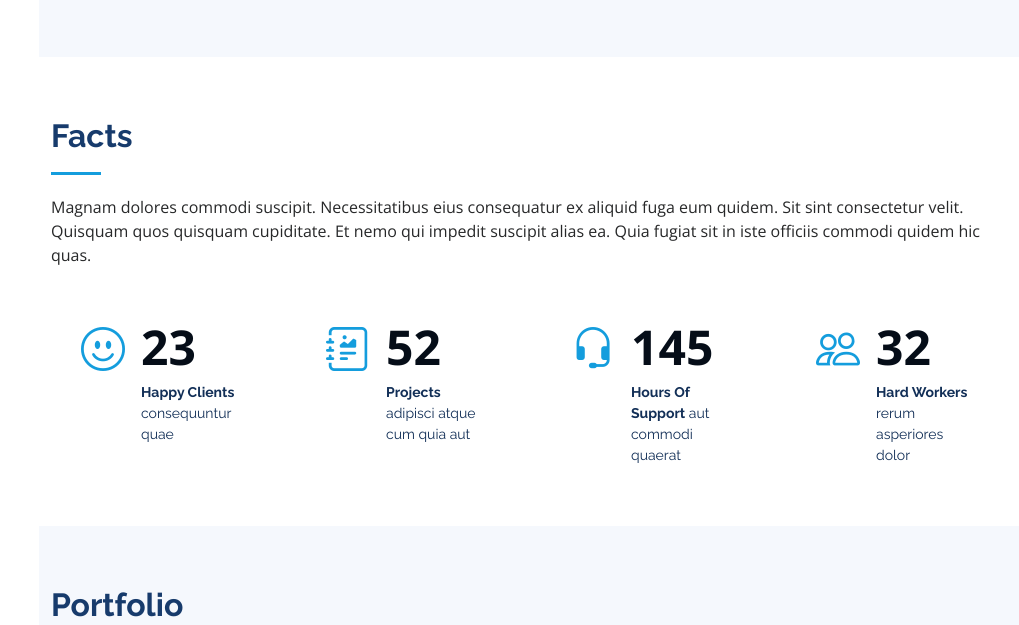
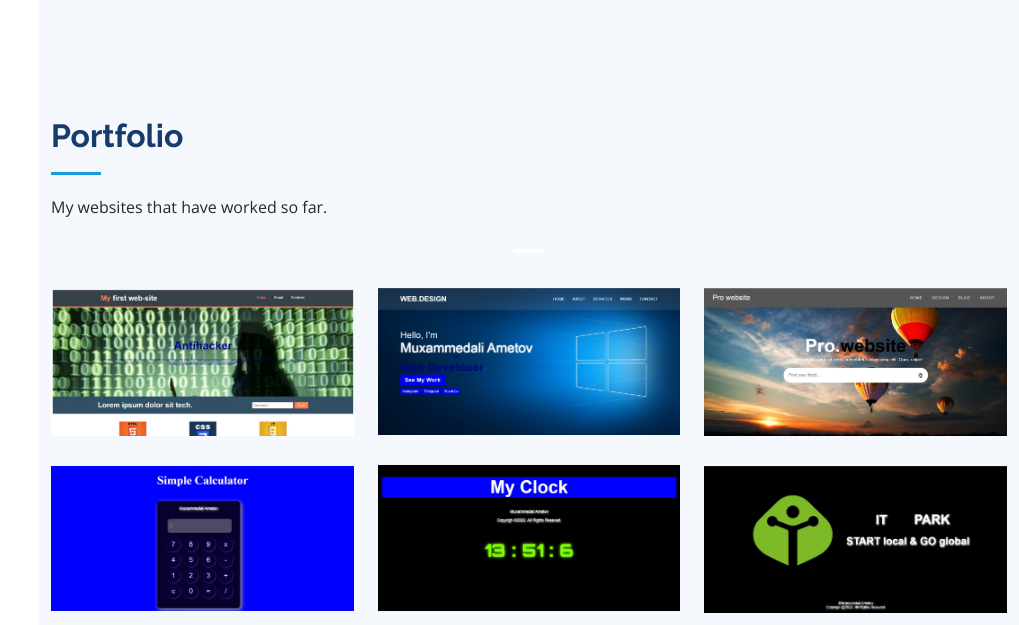
Before and after one commit to Antihacker7612/ali.dev, a plain HTML site: page index.html in a window 1280 px wide. Shown: the part 1865-2490 px from the top of the page, without its empty margins (261-1280 px from the left). Drawn offline with nearby package versions, Linux system fonts and the light colour scheme.

Commit message:
Update index.html

```diff
--- a/index.html
+++ b/index.html
@@ -54,7 +54,7 @@
         <ul>
           <li><a href="#hero" class="nav-link scrollto active"><i class="bx bx-home"></i> <span>Home</span></a></li>
           <li><a href="#about" class="nav-link scrollto"><i class="bx bx-user"></i> <span>About</span></a></li>
-          <li><a href="#skills" class="nav-link scrollto"><i class="bi bi-graph-up"></i> <span>Skills & Facts</span></a></li>
+          <li><a href="#skills" class="nav-link scrollto"><i class="bi bi-graph-up"></i> <span>Skills</span></a></li>
           <li><a href="#portfolio" class="nav-link scrollto"><i class="bx bx-book-content"></i> <span>Portfolio</span></a></li>
           <li><a href="#services" class="nav-link scrollto"><i class="bx bx-server"></i> <span>Services</span></a></li>
           <li><a href="#contact" class="nav-link scrollto"><i class="bx bx-envelope"></i> <span>Contact</span></a></li>
@@ -181,54 +181,6 @@
 
       </div>
     </section><!-- End Skills Section -->
-
-    <!-- ======= Facts Section ======= -->
-    <section id="facts" class="facts">
-      <div class="container">
-
-        <div class="section-title">
-          <h2>Facts</h2>
-          <p>Magnam dolores commodi suscipit. Necessitatibus eius consequatur ex aliquid fuga eum quidem. Sit sint consectetur velit. Quisquam quos quisquam cupiditate. Et nemo qui impedit suscipit alias ea. Quia fugiat sit in iste officiis commodi quidem hic quas.</p>
-        </div>
-
-        <div class="row no-gutters">
-
-          <div class="col-lg-3 col-md-6 d-md-flex align-items-md-stretch" data-aos="fade-up">
-            <div class="count-box">
-              <i class="bi bi-emoji-smile"></i>
-              <span data-purecounter-start="0" data-purecounter-end="23" data-purecounter-duration="1" class="purecounter"></span>
-              <p><strong>Happy Clients</strong> consequuntur quae</p>
-            </div>
-          </div>
-
-          <div class="col-lg-3 col-md-6 d-md-flex align-items-md-stretch" data-aos="fade-up" data-aos-delay="100">
-            <div class="count-box">
-              <i class="bi bi-journal-richtext"></i>
-              <span data-purecounter-start="0" data-purecounter-end="52" data-purecounter-duration="1" class="purecounter"></span>
-              <p><strong>Projects</strong> adipisci atque cum quia aut</p>
-            </div>
-          </div>
-
-          <div class="col-lg-3 col-md-6 d-md-flex align-items-md-stretch" data-aos="fade-up" data-aos-delay="200">
-            <div class="count-box">
-              <i class="bi bi-headset"></i>
-              <span data-purecounter-start="0" data-purecounter-end="145" data-purecounter-duration="1" class="purecounter"></span>
-              <p><strong>Hours Of Support</strong> aut commodi quaerat</p>
-            </div>
-          </div>
-
-          <div class="col-lg-3 col-md-6 d-md-flex align-items-md-stretch" data-aos="fade-up" data-aos-delay="300">
-            <div class="count-box">
-              <i class="bi bi-people"></i>
-              <span data-purecounter-start="0" data-purecounter-end="32" data-purecounter-duration="1" class="purecounter"></span>
-              <p><strong>Hard Workers</strong> rerum asperiores dolor</p>
-            </div>
-          </div>
-
-        </div>
-
-      </div>
-    </section><!-- End Facts Section -->
 
     <!-- ======= Portfolio Section ======= -->
     <section id="portfolio" class="portfolio section-bg">
```
